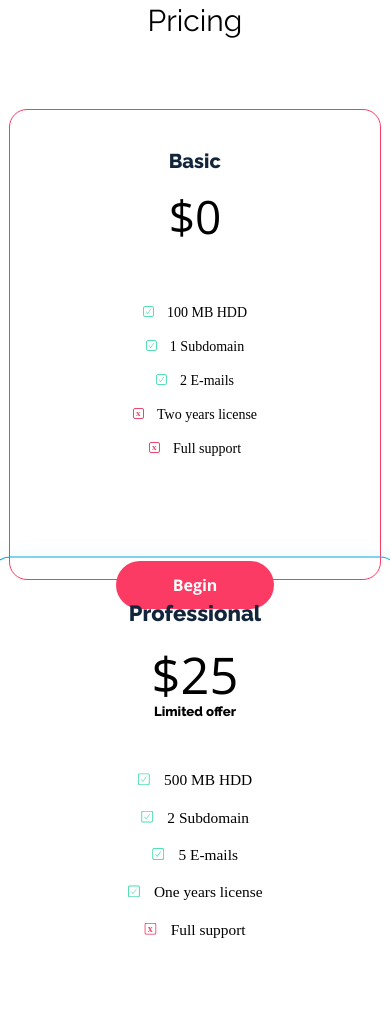
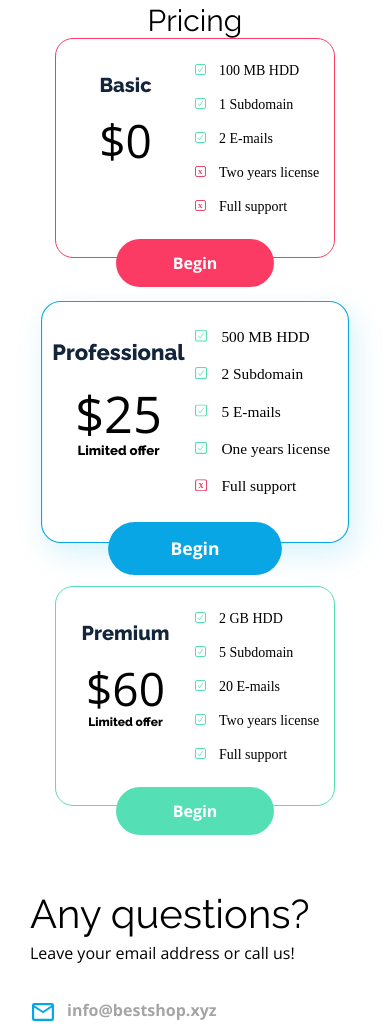
Before and after one commit to MargoKrk/BestShop, a website built with Parcel: page index.html in a window 390 px wide. Shown: the part 2813-3846 px from the top of the page. Built offline with nearby package versions, Linux system fonts and the light colour scheme.

Commit message:
Best Shop all media

```diff
--- a/index.html
+++ b/index.html
@@ -140,9 +140,11 @@
 
             </div>
             <div class="pricing-box blue-box">
+                <div class="pricing-details">
                 <h3 class="pricing-box-title title">Professional</h3>
                 <h4 class="pricing-box-price">$25</h4>
                 <p>Limited offer</p>
+                </div>
                 <ul class="pricing-list">
                     <li class="pricing-list-item">500 mb hdd</li>
                     <li class="pricing-list-item">2 Subdomain</li>
@@ -153,9 +155,11 @@
                 <a class="button button-blue pricing-button" href="#">Begin</a>
             </div>
             <div class="pricing-box green-box">
+                <div class="pricing-details">
                 <h3 class="pricing-box-title title">Premium</h3>
                 <h4 class="pricing-box-price">$60</h4>
                 <p>Limited offer</p>
+                </div>
                 <ul class="pricing-list">
                     <li class="pricing-list-item">2 gb hdd</li>
                     <li class="pricing-list-item">5 Subdomain</li>
--- a/scss/components/_benefits.scss
+++ b/scss/components/_benefits.scss
@@ -2,7 +2,7 @@
   background-color: $color-light-grey;
   padding: 100px 100px;
 
-  @include mobile {
+  @include tablet {
     padding: 42px 30px;
   }
 
@@ -16,7 +16,7 @@
       border: 1px solid #E8E9ED;
       border-radius: 5px;
 
-      @include mobile {
+      @include tablet {
         flex-direction: column-reverse;
         align-items: center;
       }
@@ -25,7 +25,7 @@
         max-width: 348px;
         margin-bottom: 30px;
 
-        @include mobile {
+        @include tablet {
           margin-bottom: 10px;
           height: 72px;
         }
@@ -65,7 +65,7 @@
           position: absolute;
           margin-top: 50px;
 
-          @include mobile {
+          @include tablet {
             display: none;
           }
 
@@ -119,7 +119,7 @@
       flex-direction: row-reverse;
       padding: 0 20px 0 70px;
 
-      @include mobile {
+      @include tablet {
         flex-direction: column-reverse;
         padding: 0;
       }
@@ -142,7 +142,7 @@
           position: absolute;
           margin-top: 50px;
 
-          @include mobile {
+          @include tablet {
             display: none;
           }
         }
@@ -194,14 +194,14 @@
       border: none;
       margin-bottom: 0;
 
-      @include mobile {
+      @include tablet {
         padding: 0;
         display: unset;
       }
 
 
       .benefits-div-box {
-        max-width: 623px;
+        max-width: 100%;
         height: 370px;
         background-color: $color-white;
         border: 1px solid #E8E9ED;
@@ -210,7 +210,7 @@
         justify-content: center;
         align-items: center;
 
-        @include mobile {
+        @include tablet {
           height: auto;
         }
 
@@ -231,14 +231,14 @@
             position: absolute;
             margin-top: 50px;
 
-            @include mobile {
+            @include tablet {
               display: none;
             }
           }
 
           .benefits-box-title {
 
-            @include mobile {
+            @include tablet {
               margin-bottom: inherit;
               height: auto;
             }
@@ -257,7 +257,7 @@
         border: 1px solid #E8E9ED;
         border-radius: 5px;
 
-        @include mobile {
+        @include tablet {
           margin-left: 0;
           padding-top: 20px;
         }
--- a/scss/components/_buttons.scss
+++ b/scss/components/_buttons.scss
@@ -19,4 +19,8 @@
   margin-top: 55px;
   bottom: -30px;
   position: relative;
+
+  @include mobile {
+    margin-top: 0;
+  }
 }
--- a/scss/components/_contact.scss
+++ b/scss/components/_contact.scss
@@ -6,22 +6,42 @@
     margin-bottom: 59px;
     font-family: $text-font-family;
 
+    @include tablet {
+      flex-direction: column;
+      align-items: center;
+      margin: 0;
+      padding: 30px;
+    }
+
     .contact-column {
       width: 50%;
+
+      @include tablet {
+        width: 100%;
+      }
 
       .contact-title {
         font-size: 49px;
         line-height: 57px;
+
+        @include tablet {
+          font-size: 40px;
+          line-height: 47px;
+        }
+
       }
 
       .contact-text {
         font-size: 16px;
         line-height: 22px;
-        font-weight: 400;
         text-align: left;
         color: $color-black;
-        margin-top: 22px;
-        margin-bottom: 42px;
+        margin: 22px 0 42px;
+
+        @include tablet {
+          margin: 5px 0 35px;
+        }
+
       }
 
       .contact-link {
@@ -31,7 +51,11 @@
         font-weight: 600;
         color: $color-grey;
         margin-right: 20px;
-        display: inline-flex;
+        display: flex;
+
+        @include tablet {
+          margin-bottom: 10px;
+        }
       }
 
       .mail {
@@ -61,6 +85,11 @@
 .contact-form {
   display: flex;
   flex-direction: column;
+
+  @include tablet {
+    margin-top: 50px;
+  }
+
 
   .contact-form-input {
     outline: none;
@@ -94,9 +123,9 @@
         width: 24px;
         height: 24px;
         display: block;
-        border: 1px solid #95989A;
+        border: 1px solid $color-grey;
         border-radius: 4px;
-        background-color: var(--color-white);
+        background-color: $color-white;
       }
 
       &:checked:after {
@@ -114,7 +143,6 @@
     font-weight: 400;
     color: #707070;
     width: 405px;
-    height: 108px;
     margin-left: 40px;
   }
 }
--- a/scss/components/_footer.scss
+++ b/scss/components/_footer.scss
@@ -17,7 +17,9 @@ footer {
         font-size: 26px;
         line-height: 30px;
         margin-bottom: 6.5px;
+        color: $color-primary;
       }
+
       .footer-copy {
         font-family: $text-font-family;
         font-size: 11px;
@@ -26,8 +28,14 @@ footer {
         color: $color-grey;
       }
     }
+
     .footer-icon {
       margin-top: 35px;
+
+      img {
+        margin-right: 20px;
+      }
+
     }
   }
 }
--- a/scss/components/_pricing.scss
+++ b/scss/components/_pricing.scss
@@ -20,8 +20,7 @@
       margin-bottom: 197px;
 
       @include mobile {
-        flex-direction: column;
-        align-items: center;
+        display: unset;
       }
 
       .pricing-box {
@@ -31,11 +30,29 @@
         align-items: center;
         border-radius: 18px;
 
+        @include mobile {
+          width: auto;
+          flex-direction: row;
+          flex-wrap: wrap;
+          margin: 0 40px 54px 40px;
+          justify-content: center;
+        }
+
+        .pricing-details {
+          margin-top: 34px;
+          margin-bottom: 50px;
+          text-align: center;
+
+          @include mobile {
+            width: 50%;
+            margin: 0;
+          }
+
+
           .pricing-box-title {
             font-size: 20px;
             font-weight: 800;
             color: #13253B;
-          margin-top: 34px;
           }
 
           .pricing-box-price {
@@ -50,19 +67,23 @@
             font-family: $heading-font-family;
             font-size: 12px;
             font-weight: 800;
-          margin-bottom: 50px;
           }
-
+        }
         }
       }
     }
   }
 
-.pricing-box ul {
-  display: flex;
-  flex-direction: column;
-  align-items: center;
+  .pricing-list {
+    text-align: center;
     font-family: var(--text-font-family);
+
+    @include mobile {
+      width: 50%;
+      text-align: left;
+      margin-top: 25px;
+      margin-bottom: -25px;
+    }
 
     li {
       font-weight: 400;
@@ -107,6 +128,10 @@
     transform: scale(1.1);
     box-shadow: 5px 10px 27px #07ACE629;
     margin: 0 40px;
+
+    @include mobile {
+      margin: 0;
+    }
   }
 
   .green-box {
```
Lines whose indentation alone changed are shown as unchanged.
